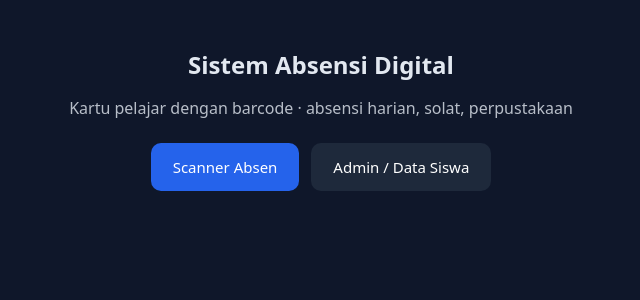
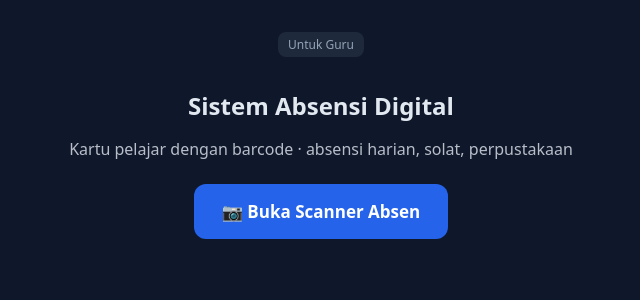
Before and after one commit to yudisimoet-ctrl/absensi-kartu-pelajar, a Flask app: page / in a window 1280 px wide. Shown: the top 300 px of the page, without its empty margins (319-959 px from the left). Run offline with Flask 3, Linux system fonts and the light colour scheme.

Commit message:
pisah: home guru cuma Scanner, hapus menu Admin dari index

```diff
--- a/templates/index.html
+++ b/templates/index.html
@@ -3,22 +3,22 @@
 <head>
 <meta charset="utf-8">
 <meta name="viewport" content="width=device-width, initial-scale=1">
-<title>Absensi Digital</title>
+<title>Absensi Digital — Guru</title>
 <style>
   body{font-family:system-ui,Arial;background:#0f172a;color:#e2e8f0;margin:0;padding:32px;text-align:center}
   h1{font-size:24px;margin-bottom:6px}
   p{opacity:.8;margin-bottom:24px}
   .menu{display:flex;gap:12px;justify-content:center;flex-wrap:wrap}
-  a.btn{padding:14px 22px;background:#2563eb;color:#fff;border-radius:10px;text-decoration:none;font-size:15px}
-  a.btn.alt{background:#1e293b}
+  a.btn{padding:16px 28px;background:#2563eb;color:#fff;border-radius:12px;text-decoration:none;font-size:17px;font-weight:600}
+  .badge{display:inline-block;font-size:12px;color:#94a3b8;background:#1e293b;padding:4px 10px;border-radius:8px;margin-bottom:16px}
 </style>
 </head>
 <body>
+<span class="badge">Untuk Guru</span>
 <h1>Sistem Absensi Digital</h1>
 <p>Kartu pelajar dengan barcode · absensi harian, solat, perpustakaan</p>
 <div class="menu">
-  <a class="btn" href="/scanner">Scanner Absen</a>
-  <a class="btn alt" href="/admin">Admin / Data Siswa</a>
+  <a class="btn" href="/scanner">📷 Buka Scanner Absen</a>
 </div>
 </body>
 </html>
```
